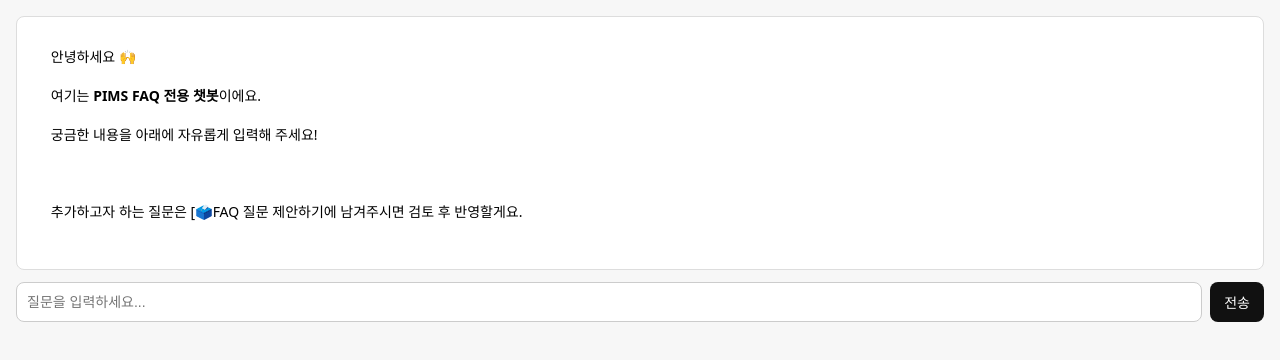
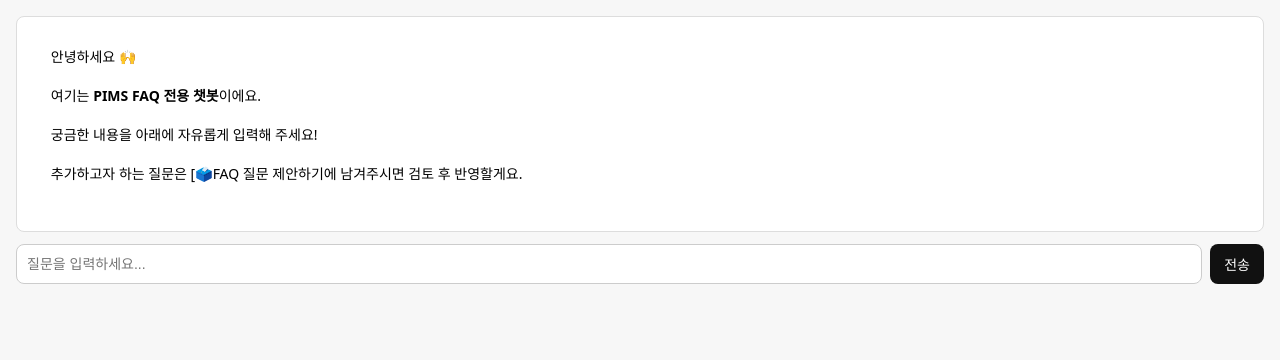
Before and after one commit to paperwithu-source/pims-faq-frontend, a plain HTML site: page index.html in a window 1280 px wide. Drawn offline with Linux system fonts and the light colour scheme.

Commit message:
Update index.html

```diff
--- a/index.html
+++ b/index.html
@@ -62,8 +62,7 @@
     <div class="msg bot">
       안녕하세요 🙌<br />
       여기는 <b>PIMS FAQ 전용 챗봇</b>이에요.<br />
-      궁금한 내용을 아래에 자유롭게 입력해 주세요!<br /><br />
-
+      궁금한 내용을 아래에 자유롭게 입력해 주세요!<br />
       추가하고자 하는 질문은 [🗳️FAQ 질문 제안하기에 남겨주시면 검토 후 반영할게요.<br />
     </div>
   </div>
```
